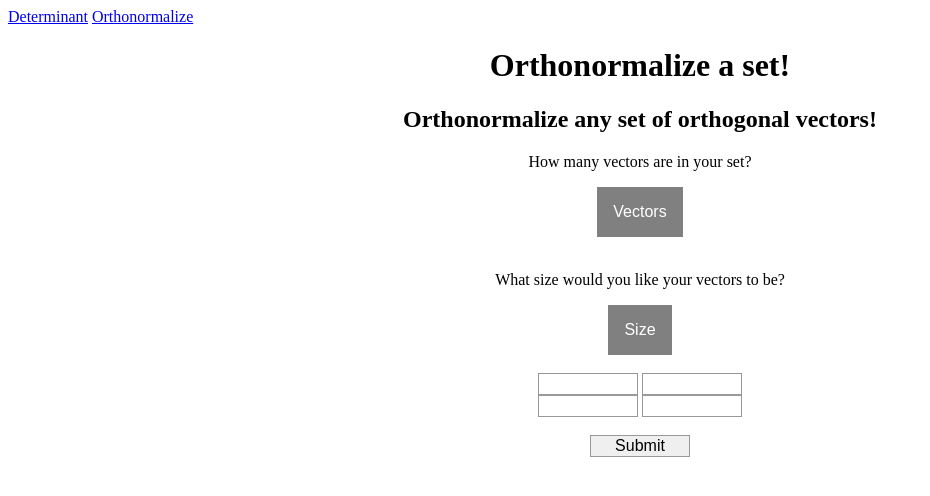
After one commit to caseyjohn47/Determinant, a Flask app: page /orthonormalize in a window 1280 px wide. The commit adds this page. Shown: the top 496 px of the page, without its empty margins (0-930 px from the left). Run offline with Flask 2, Linux system fonts and the light colour scheme.

Commit message:
Implemented UI for normalization

```diff
--- a/app/routes.py
+++ b/app/routes.py
@@ -6,12 +6,12 @@ import main
 @app.route('/index', methods=['GET', 'POST'])
 def index():
     n = 3
-    return render_template("index.html", title='Home', n=n)
+    return render_template("index.html", title='Determinant', n=n)
 
 
 @app.route('/index/<int:n>', methods=['GET', 'POST'])
 def matrix_size(n):
-    return render_template("index.html", title='Home', n=n)
+    return render_template("index.html", title='Determinant', n=n)
 
 
 # Handle the matrix function
@@ -37,4 +37,60 @@ def handle_matrix():
         result = "The determinant is " + str(determinant)
     else:
         result = "Input was invalid. Please try again."
-    return render_template("index.html", title='Home', n=n, matrix=matrix, result=result)
+    return render_template("index.html", title='Determinant', n=n, matrix=matrix, result=result)
+
+
+# default orthonormalize page
+@app.route('/orthonormalize', methods=['GET', 'POST'])
+def orthonormalize():
+    size = 2
+    vectors = 2
+    return render_template("orthonormalize.html", title='Orthonormalize', size=size, vectors=vectors)
+
+
+# resize orthonormalize page
+@app.route('/orthonormalize/<int:size>/<int:vectors>', methods=['GET', 'POST'])
+def ortho_size(size, vectors):
+    return render_template("orthonormalize.html", title='Orthonormalize', size=size, vectors=vectors)
+
+
+# Handle the orthonormalize function
+@app.route('/orthonormalize-set', methods=['GET', 'POST'])
+def orthonormalize_set():
+    vectors = int(request.form.get('vectors'))
+    size = int(request.form.get('size'))
+    valid = True
+    zero_vector = False
+    result = ""
+    matrix = [[0 for j in range(size)] for k in range(vectors)]
+    normal = []
+    for x in range(vectors):
+        not_zero_check = False
+        for y in range(size):
+            row = str(y)
+            col = str(x)
+            id = row + "_" + col
+            try:
+                int(request.form.get(id))
+                matrix[x][y] = int(request.form.get(id))
+                if matrix[x][y] != 0:
+                    not_zero_check = True
+            except ValueError:
+                valid = False
+                matrix[x][y] = 0
+        if not not_zero_check:
+            zero_vector = True
+            valid = False
+    if (valid):
+        if main.is_orthogonal_set(matrix):
+            normal = main.orthonormalize_set(matrix)
+            result = "The determinant is " + str(normal)
+        else:
+            result = "This is not orthogonal"
+            valid = False
+    elif (zero_vector):
+        result = "The zero vector can't be normalized"
+    else:
+        result = "Input was invalid. Please try again."
+        valid = False
+    return render_template("orthonormalize.html", title='Orthonormalize', size=size, vectors=vectors, matrix=matrix, result=result, valid=valid, normal=normal)
--- a/app/templates/base.html
+++ b/app/templates/base.html
@@ -1,13 +1,15 @@
 <html>
     <head>
         {% if title %}
-        <title>Determinant - {{ title }}</title>
+        <title>{{ title }}</title>
         {% else %}
-        <title>Determinant</title>
+        <title>Linear Algebra</title>
         {% endif %}
         <link rel="stylesheet" href="{{ url_for('static', filename='style.css') }}">
     </head>
     <body>
+        <a href="{{ url_for('index') }}">Determinant</a>
+        <a href="{{ url_for('orthonormalize') }}">Orthonormalize</a>
         {% with messages = get_flashed_messages() %}
         {% if messages %}
         <ul>
--- /dev/null
+++ b/app/templates/orthonormalize.html
@@ -0,0 +1,72 @@
+{% extends "base.html" %}
+
+{% block content %}
+    <h1>Orthonormalize a set!</h1>
+    <h2>Orthonormalize any set of orthogonal vectors! </h2>
+
+    <p>How many vectors are in your set?</p>
+    <div class="dropdown">
+        <button class="dropbtn">Vectors</button>
+        <div class="dropdown-content">
+          <a href="{{ url_for('ortho_size', size = size, vectors = 2) }}">2</a>
+          <a href="{{ url_for('ortho_size', size = size, vectors = 3) }}">3</a>
+          <a href="{{ url_for('ortho_size', size = size, vectors = 4) }}">4</a>
+          <a href="{{ url_for('ortho_size', size = size, vectors = 5) }}">5</a>
+          <a href="{{ url_for('ortho_size', size = size, vectors = 6) }}">6</a>
+          <a href="{{ url_for('ortho_size', size = size, vectors = 7) }}">7</a>
+          <a href="{{ url_for('ortho_size', size = size, vectors = 8) }}">8</a>
+          <a href="{{ url_for('ortho_size', size = size, vectors = 9) }}">9</a>
+        </div>
+    </div>
+    <br><br>
+
+    <p>What size would you like your vectors to be?</p>
+    <div class="dropdown">
+        <button class="dropbtn">Size</button>
+        <div class="dropdown-content">
+          <a href="{{ url_for('ortho_size', size = 2, vectors = vectors) }}">2</a>
+          <a href="{{ url_for('ortho_size', size = 3, vectors = vectors) }}">3</a>
+          <a href="{{ url_for('ortho_size', size = 4, vectors = vectors) }}">4</a>
+          <a href="{{ url_for('ortho_size', size = 5, vectors = vectors) }}">5</a>
+          <a href="{{ url_for('ortho_size', size = 6, vectors = vectors) }}">6</a>
+          <a href="{{ url_for('ortho_size', size = 7, vectors = vectors) }}">7</a>
+          <a href="{{ url_for('ortho_size', size = 8, vectors = vectors) }}">8</a>
+          <a href="{{ url_for('ortho_size', size = 9, vectors = vectors) }}">9</a>
+        </div>
+    </div>
+    <br><br>
+
+    <form action="/orthonormalize-set" method="post">
+        {% for row in range(size) %}
+            {% for col in range(vectors) %}
+                {% if matrix %}
+                    <input type="text" id="{{ row }}_{{ col }}" name="{{ row }}_{{ col }}", value="{{ matrix[col][row] }}" >
+                {% else %}
+                    <input type="text" id="{{ row }}_{{ col }}" name="{{ row }}_{{ col }}" >
+                {% endif %}
+            {% endfor %}
+            <br>
+        {% endfor %}
+        <input name='vectors' type='hidden' value='{{vectors}}'>
+        <input name='size' type='hidden' value='{{size}}'>
+        <br>
+        <input type="submit" value="Submit">
+    </form>
+    {% if valid %}
+        <h2>Result:</h2>
+        <br>
+        <h3>
+        {% for x in range(vectors) %}
+            {
+            {% for y in range(size) %}
+                {{ normal[x][y] }},
+            {% endfor %}
+            },
+        {% endfor %}
+        </h3>
+
+    {% elif result %}
+        <h2>Result: {{ result }}</h2>
+    {% endif %}
+
+{% endblock %}
```
Also changed, not shown: main.py (+4 -6 lines).
